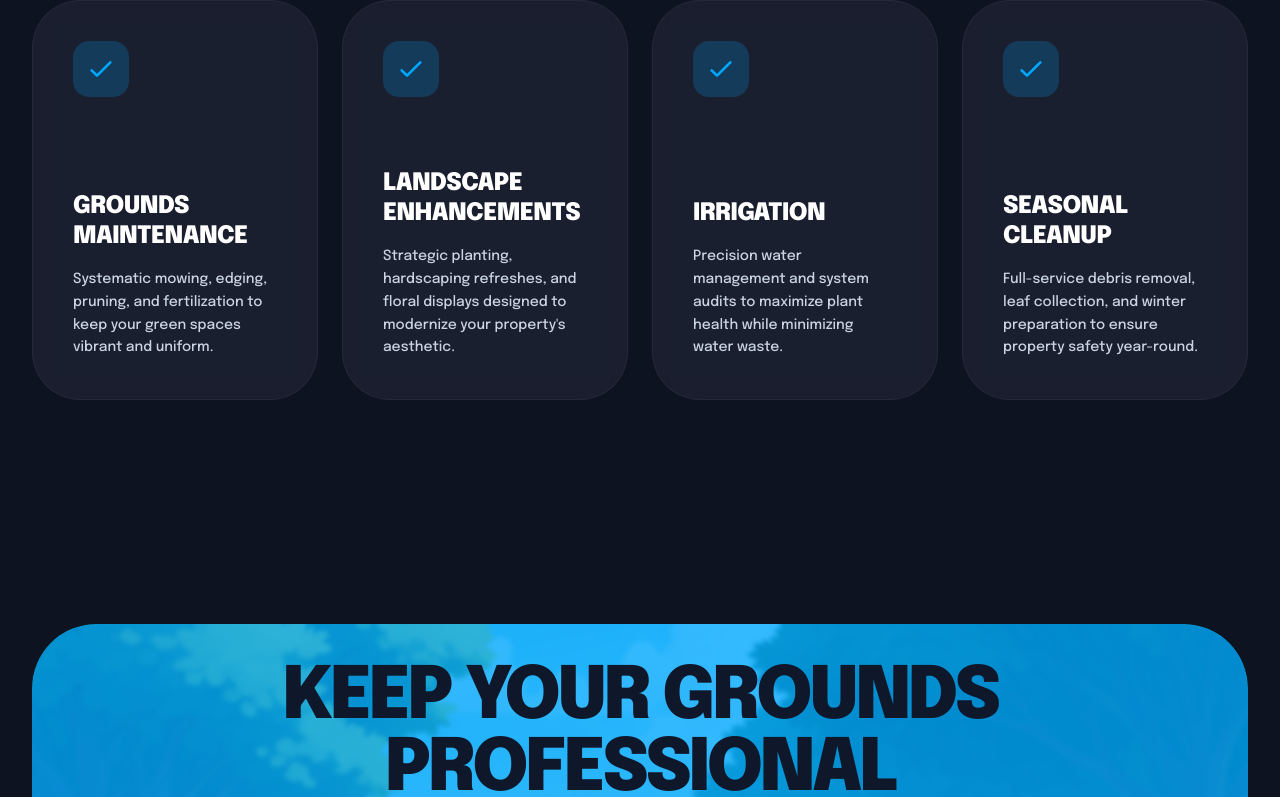
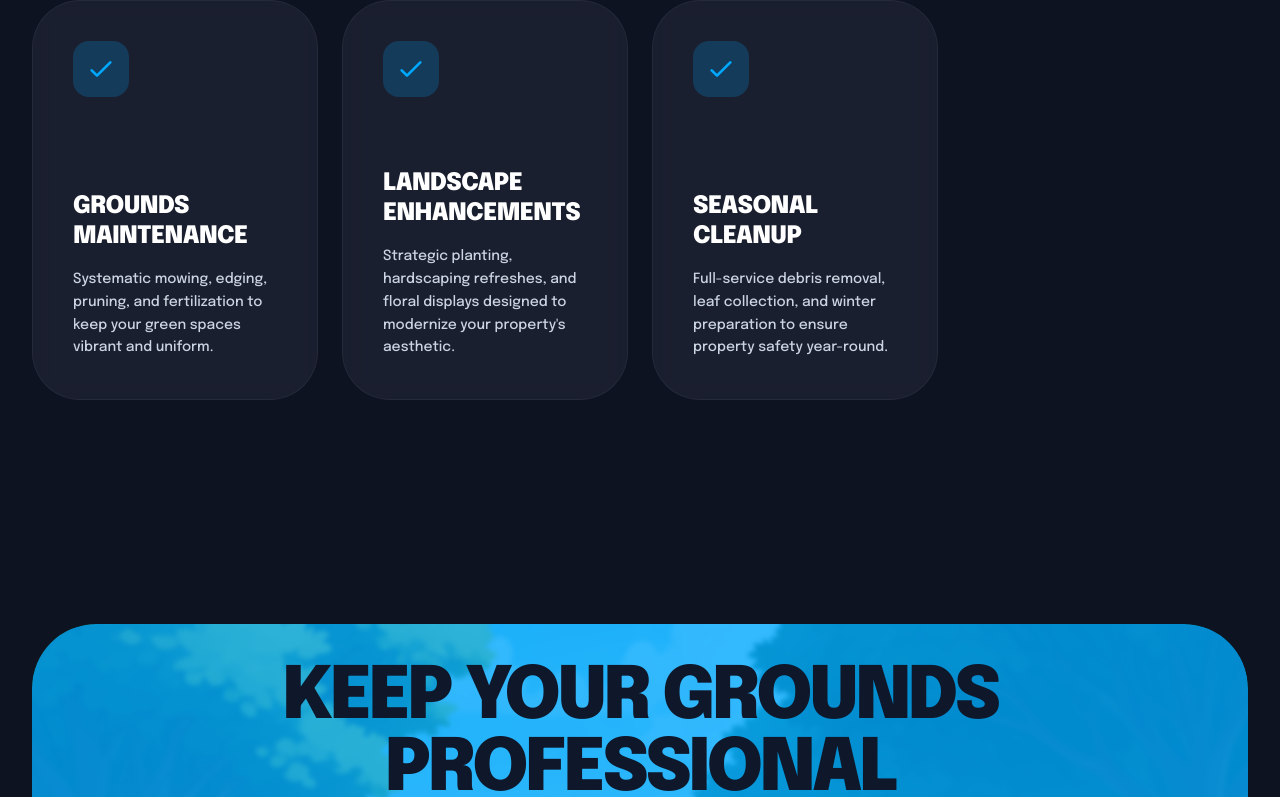
Before and after one commit to Robin239105/Cleaning-Plus, a React (Vite) app: page /services/grounds in a window 1280 px wide. Shown: the part 2238-3035 px from the top of the page. Built offline with nearby package versions, Linux system fonts and the light colour scheme.

Commit message:
Remove Irrigation card from Grounds Services page

```diff
--- a/src/pages/GroundsServices.jsx
+++ b/src/pages/GroundsServices.jsx
@@ -25,11 +25,6 @@ const GroundsServices = () => {
       title: "Landscape Enhancements",
       text: "Strategic planting, hardscaping refreshes, and floral displays designed to modernize your property's aesthetic.",
       icon: "Enhancement"
-    },
-    {
-      title: "Irrigation",
-      text: "Precision water management and system audits to maximize plant health while minimizing water waste.",
-      icon: "Water"
     },
     {
       title: "Seasonal Cleanup",
```
